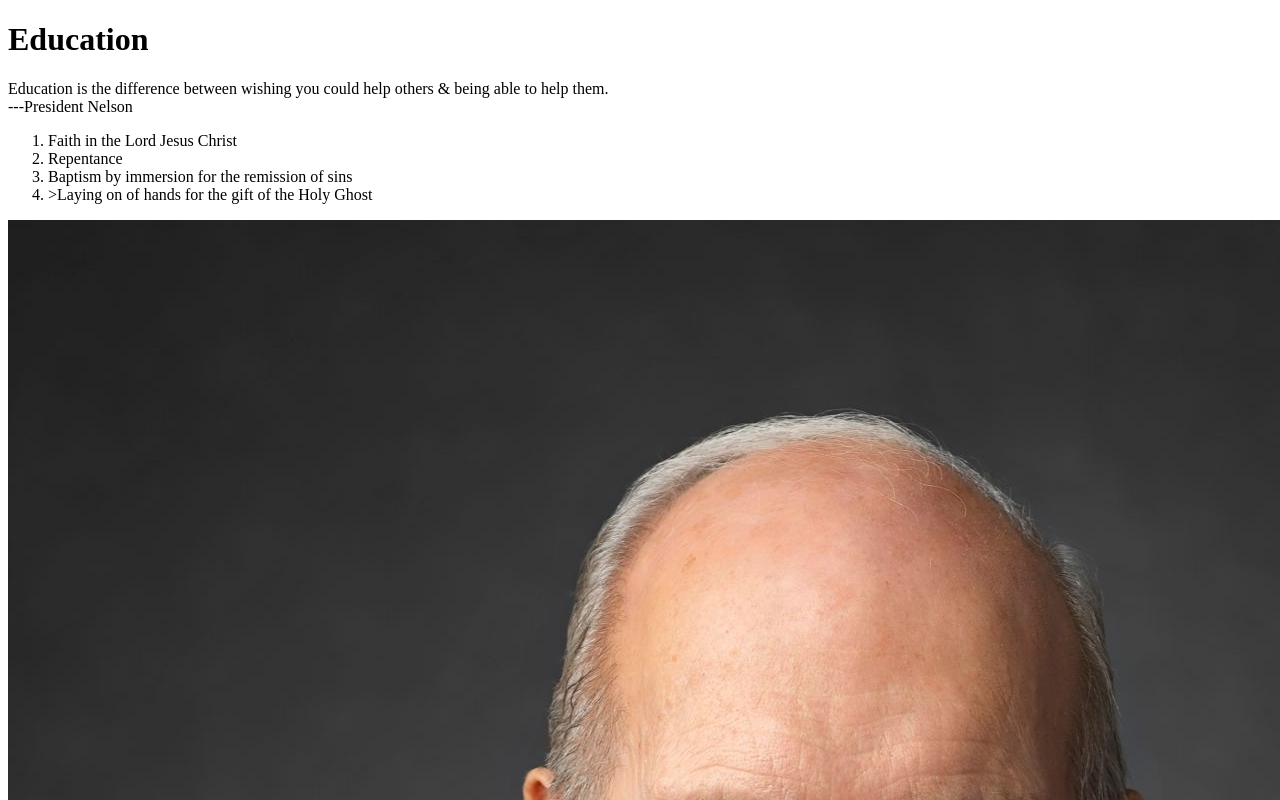
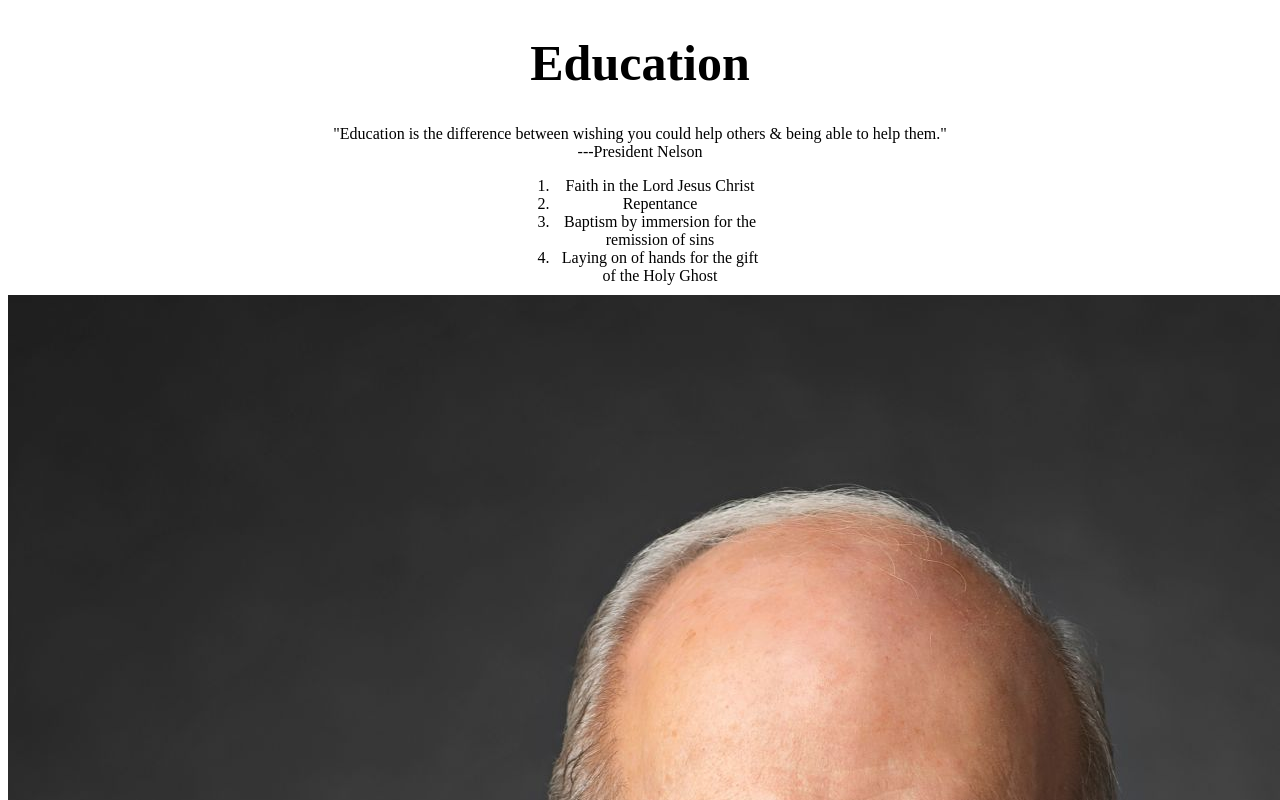
Before and after one commit to UnwilledMars/WebFundamentals, a plain HTML site: page ICEChallenge/index.html in a window 1280 px wide. Shown: the top 800 px of the page. Drawn offline with Linux system fonts and the light colour scheme.

Commit message:
adding css

```diff
--- a/ICEChallenge/index.html
+++ b/ICEChallenge/index.html
@@ -5,6 +5,7 @@
     <meta http-equiv="X-UA-Compatible" content="IE=edge">
     <meta name="viewport" content="width=device-width, initial-scale=1.0">
     <title>ICEChallenge</title>
+    <link rel="stylesheet" href="styles/style.css">
 </head>
 <header>
     <h1 class="Education">
@@ -12,15 +13,21 @@
     </h1>
 </header>
 <body>
-    <p class="quote">
-        Education is the difference between wishing you could help others & being able to help them.<br>---President Nelson
+    <p class="smallquote">
+        "Education is the difference between wishing you could help others & being able to help them."<br>---President Nelson
     </p>
     <ol class="list">
         <li>Faith in the Lord Jesus Christ</li>
         <li>Repentance</li>
     <li>Baptism by immersion for the remission of sins</li>
-    <li>>Laying on of hands for the gift of the Holy Ghost</li>
+    <li>Laying on of hands for the gift of the Holy Ghost</li>
     </ol>
     <img class="nelson" src="images/russell_nelson_official_portrait_2018.jpeg" alt="President Russel M. Neslon">
+    <p class="largequote">
+        "Because of the Savior's Atonement, His gospel provides an invitation to keep changing, growing, and becoming more pure."
+    </p>
 </body>
+<footer>
+    Russell M. Nelson<br>President of the Church of Jesus Christ of Latter-day Saints
+</footer>
 </html>
--- a/ICEChallenge/styles/style.css
+++ b/ICEChallenge/styles/style.css
@@ -0,0 +1,13 @@
+*   {
+    text-align: center;
+}
+
+h1  {
+    font-size: 50px;
+
+}
+
+ol {
+    text-align: left;
+    margin: 10px 40% 10px 40%;
+}
```
